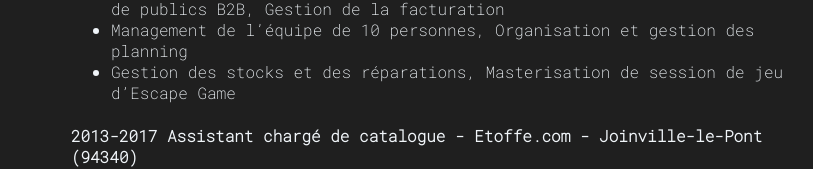
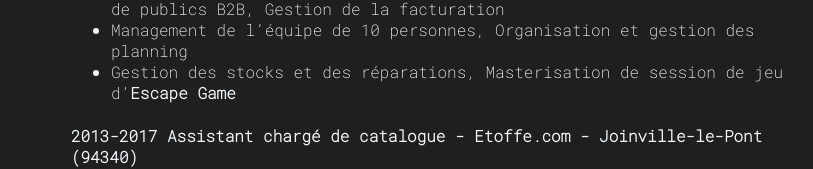
Before and after one commit to Mel-louie/mel-louie.github.io, a plain HTML site: page index.html in a window 1280 px wide. Shown: the part 1136-1305 px from the top of the page, without its empty margins (229-1042 px from the left). Drawn offline with Linux system fonts and the light colour scheme.

Commit message:
feat: update cv

```diff
--- a/index.html
+++ b/index.html
@@ -63,7 +63,7 @@
 					<li>Ouverture/fermeture des sites de jeu, Accueil des joueurs</li>
 					<li>Courrier et Mailling B2B et B2C, Rédaction et négociation des devis B2B, Gestion des relations B2B, Communication de nos événements auprès de publics B2B, Gestion de la facturation</li>
 					<li>Management de l’équipe de 10 personnes, Organisation et gestion des planning</li>
-					<li>Gestion des stocks et des réparations, Masterisation de session de jeu d’Escape Game</li>
+					<li>Gestion des stocks et des réparations, Masterisation de session de jeu d’<strong>Escape Game</strong></li>
 				</ul>
 			</li>
 			<li>
--- a/style.css
+++ b/style.css
@@ -156,6 +156,10 @@ a, a:visited {
 	top: 0;
 }
 
+strong {
+	font-weight: bolder;
+}
+
 footer {
 	align-items: center;
 }
```
